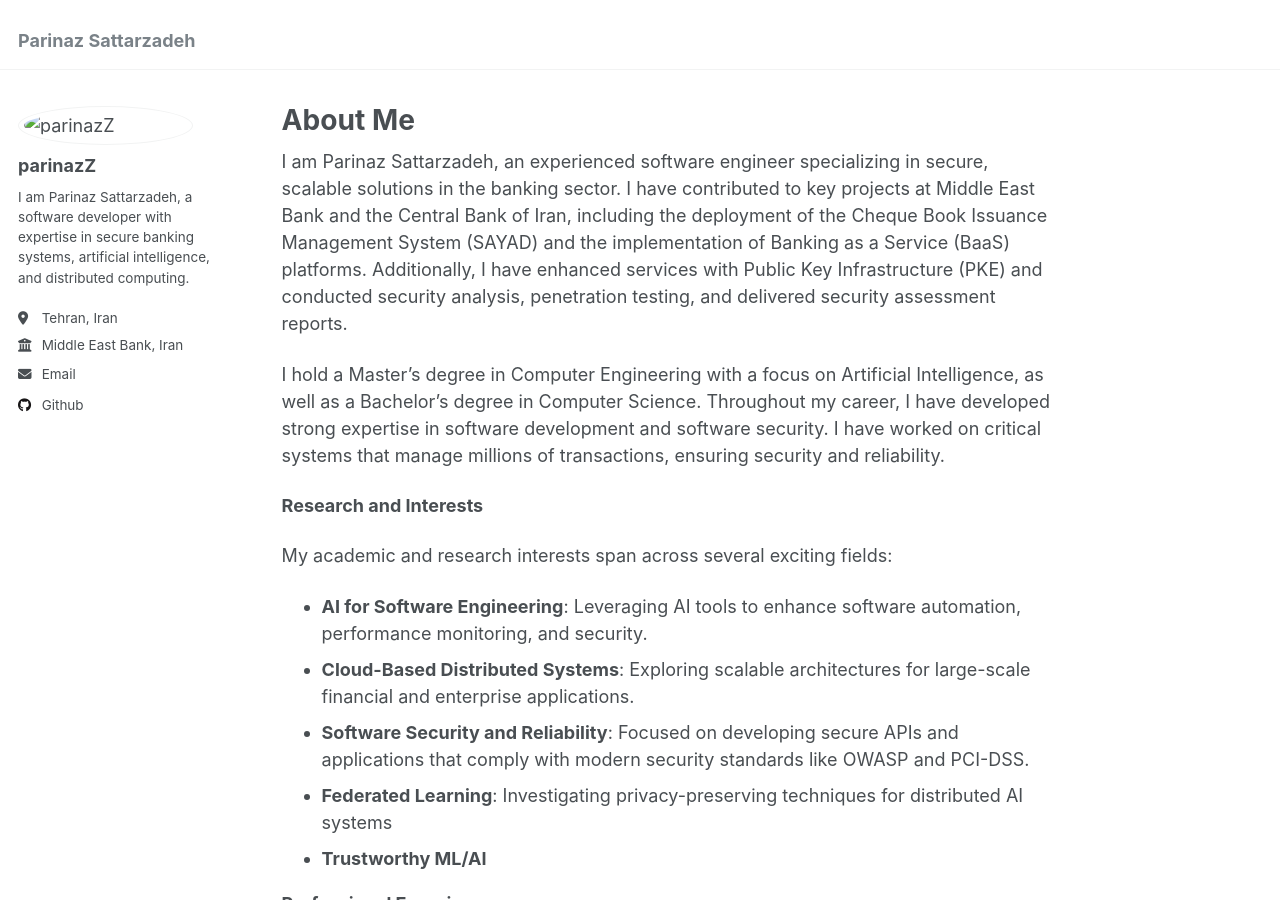
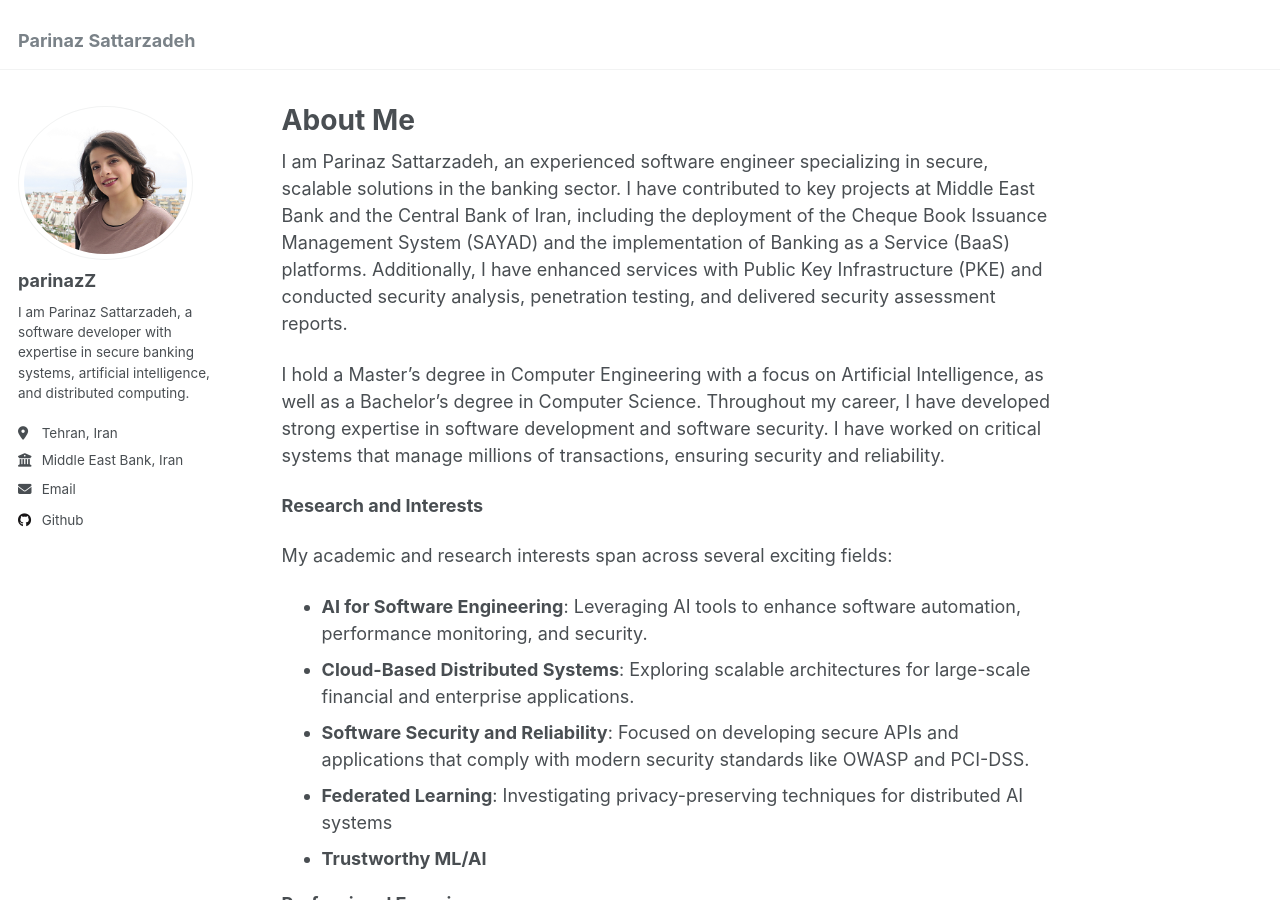
Before and after one commit to parinaz-st/parinaz-st.github.io, a Jekyll site: the page built from _pages/about.md, in a window 1280 px wide and 900 px high. Built offline with Jekyll 4.4.1, drawn with Linux system fonts in a browser that asks for light colours.

Commit message:
Update _config.yml

```diff
--- a/_config.yml
+++ b/_config.yml
@@ -21,7 +21,7 @@ repository               : "academicpages/academicpages.github.io"
 #               Additional customization can be done by editing /_includes/author-profile.html
 author:
   # Biographic information
-  avatar           : "images/IMG_8283.png"
+  avatar           : "https://parinaz-st.github.io/images/IMG_8283.png"
   name             : "parinazZ"
   pronouns         : # example: "she/her"
   bio              : "I am Parinaz Sattarzadeh, a software developer with expertise in secure banking systems, artificial intelligence, and distributed computing. "
```
